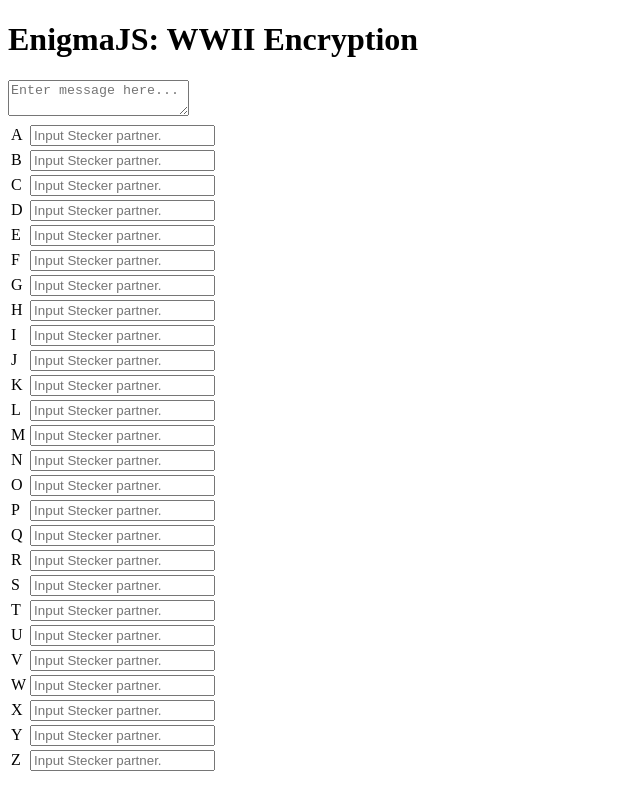
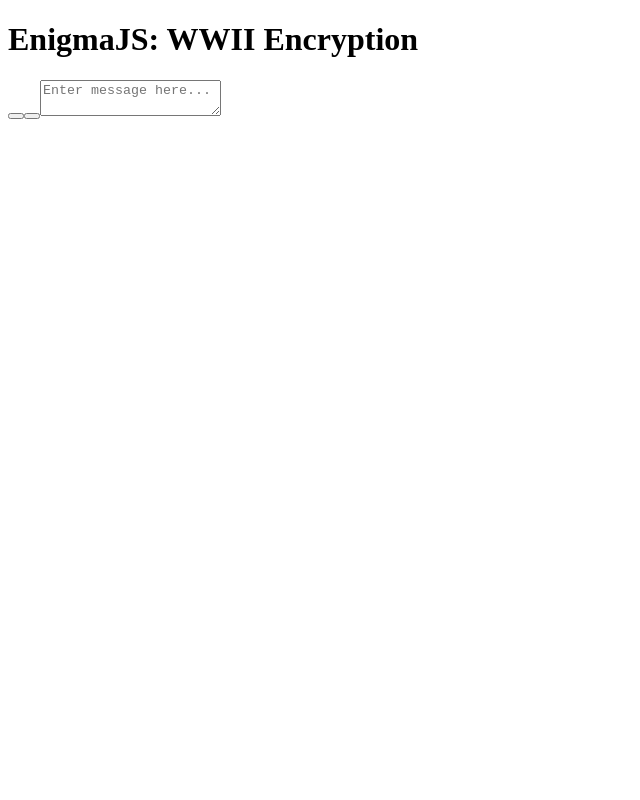
Before and after one commit to GINGANINJA323/enigmajs, a React (Create React App) app: page / in a window 1280 px wide. Shown: the whole page, without its empty margins (0-640 px from the left). Built offline with nearby package versions, Linux system fonts and the light colour scheme.

Commit message:
Added simple tabview. WIP

```diff
--- a/src/components/enigma.js
+++ b/src/components/enigma.js
@@ -1,5 +1,7 @@
 import React, { Component } from 'react';
+import Tabview from './tabview';
 import Plugboard from './plugboard';
+import TextEntry from './textentry';
 
 class Enigma extends React.Component {
   constructor(props) {
@@ -8,11 +10,17 @@ class Enigma extends React.Component {
     this.state = {
       plaintext: null,
       ciphertext: null,
-      steckerPairs: {}
+      steckerPairs: {},
+      visibleComponent: null
     }
 
     this.onChange = this.onChange.bind(this);
     this.onSteckerPair = this.onSteckerPair.bind(this);
+    this.onChangeTab = this.onChangeTab.bind(this);
+  }
+
+  onChangeTab(t) {
+    this.setState({ visibleComponent: t });
   }
 
   onChange(field, data) {
@@ -33,17 +41,33 @@ class Enigma extends React.Component {
   render() {
 
     console.log('Enigma state: ', this.state);
+    const tabs = {
+      plugboard: 'Plugboard',
+      textentry: 'Text Entry'
+    }
 
     return (
       <>
-        <textarea
-          onChange={(e) => this.onChange('plaintext', e.target.value)}
-          placeholder={'Enter message here...'}
+        <Tabview
+          onChangeTab={this.onChangeTab}
+          tabs={tabs}
         />
+        {
+          this.state.visibleComponent === 'textentry' || !this.state.visibleComponent ?
+          <TextEntry
+            onChange={this.onChange}
+          /> :
+          null
+        }
 
-        <Plugboard
-          onChange={this.onSteckerPair}
-        />
+        {
+          this.state.visibleComponent === 'plugboard' ?
+          <Plugboard
+            onChange={this.onSteckerPair}
+            steckerPairs={this.state.steckerPairs}
+          /> :
+          null
+        }
       </>
     );
   }
--- a/src/components/plugboard.js
+++ b/src/components/plugboard.js
@@ -17,6 +17,7 @@ class Plugboard extends React.Component {
                     <td>{l}</td>
                     <td>
                       <input
+                        value={this.props.steckerPairs[l]}
                         placeholder={'Input Stecker partner.'}
                         onChange={(e) => this.props.onChange(l, e.target.value)}
                       />
--- /dev/null
+++ b/src/components/tabview.js
@@ -0,0 +1,20 @@
+import React, { Component } from 'react';
+
+class Tabview extends React.Component {
+  render() {
+    return (
+      <>
+        {
+          Object.keys(this.props.tabs).map(t =>
+              <button
+                label={this.props.tabs[t]}
+                onClick={() => this.props.onChangeTab(t)}
+              />
+            )
+        }
+      </>
+    )
+  }
+}
+
+export default Tabview;
--- /dev/null
+++ b/src/components/textentry.js
@@ -0,0 +1,14 @@
+import React, { Component } from 'react';
+
+class TextEntry extends React.Component {
+  render() {
+    return (
+      <textarea
+        onChange={(e) => this.props.onChange('plaintext', e.target.value)}
+        placeholder={'Enter message here...'}
+      />
+    )
+  }
+}
+
+export default TextEntry;
```
